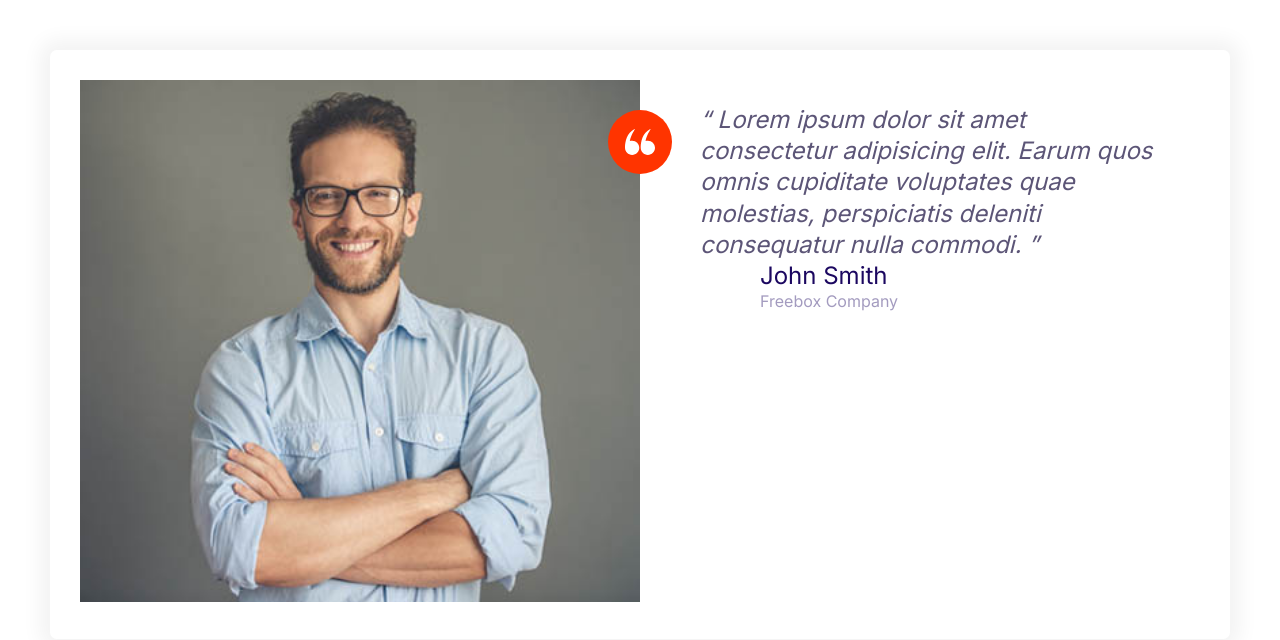
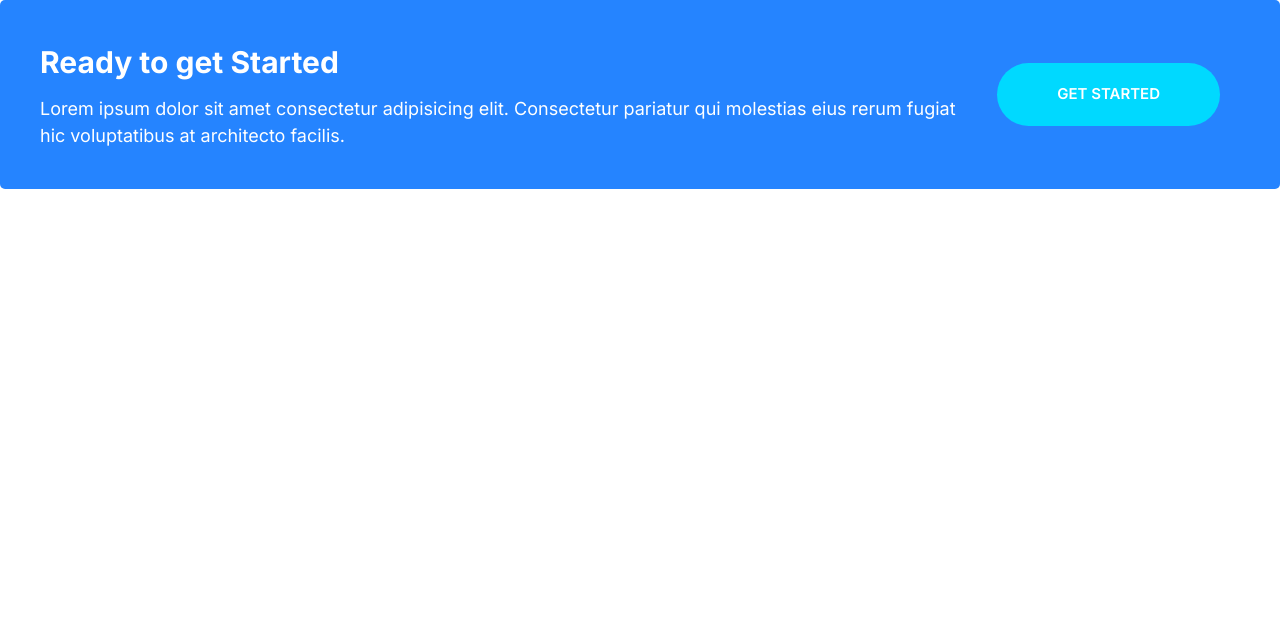
Before and after one commit to Freebox96/freebox, a plain HTML site: page index.html in a window 1280 px wide. Drawn offline with Linux system fonts and the light colour scheme.

Commit message:
Creating Callouts Components.

```diff
--- a/css/styles.css
+++ b/css/styles.css
@@ -203,6 +203,10 @@ a {
 .btn--outline:hover{
     background: var(--color-headings);
     color: #fff;
+}
+.btn--stretched{
+  padding-left: 6rem;
+  padding-right: 6rem;
 }
 .btn--block{
     width: 100%;
@@ -415,3 +419,36 @@ a {
         margin-left: 6rem;
     }
 }
+/* Callouts*/
+.callout{
+    padding: 4rem;
+    border-radius: 5px;
+}
+.callout--primary{
+    background: var(--color-primary);
+    color: #fff;
+}
+.callout__heading{
+    color: #fff;
+    margin-top: 0;
+    font-size: 3rem;
+}
+.callout .btn{
+    justify-self: center;
+    align-self: center;
+}
+.callout__content{
+    text-align: center;
+}
+@media screen and (min-width: 768px) {
+    .callout .grid--1x2{
+        grid-template-columns: 1fr auto;
+    }
+    .callout__content{
+        text-align: left;
+    }
+    .callout .btn{
+        justify-self: start;
+        margin: 0 2rem;
+    }
+}
--- a/index.html
+++ b/index.html
@@ -14,37 +14,18 @@
     <link rel="stylesheet" href="css/normalize.css" />
     <link rel="stylesheet" href="css/styles.css" />
   </head>
-  <body style="padding: 5rem">
-    <div class="card testimonial">
+  <body>
+    <div class="callout callout--primary">
       <div class="grid grid--1x2">
-        <div class="testimonial__image">
-          <img src="images/testimonial.jpg" alt="A happy, smiling customer" />
-          <span class="icon-container icon-container--accent">
-            <svg class="icon icon--white icon--small">
-              <use xlink:href="images/sprite.svg#quotes"></use>
-            </svg>
-          </span>
+        <div class="callout__content">
+          <h2 class="callout__heading">Ready to get Started</h2>
+          <p>
+            Lorem ipsum dolor sit amet consectetur adipisicing elit. Consectetur
+            pariatur qui molestias eius rerum fugiat hic voluptatibus at
+            architecto facilis.
+          </p>
         </div>
-        <blockquote class="quote">
-          <p class="quote__text">
-            Lorem ipsum dolor sit amet consectetur adipisicing elit. Earum quos
-            omnis cupiditate voluptates quae molestias, perspiciatis deleniti
-            consequatur nulla commodi.
-          </p>
-          <footer>
-            <div class="media">
-              <div class="media__image">
-                <svg class="icon icon--primary quote__line">
-                  <use xlink:href="images/sprite.svg#line"></use>
-                </svg>
-              </div>
-              <div class="media__body">
-                <h3 class="media__title quote__author">John Smith</h3>
-                <p class="quote__organization">Freebox Company</p>
-              </div>
-            </div>
-          </footer>
-        </blockquote>
+        <a href="#" class="btn btn--secondary btn--stretched">Get Started</a>
       </div>
     </div>
   </body>
```
Also changed, not shown: components/Callouts.html (added, +15 -0 lines).
